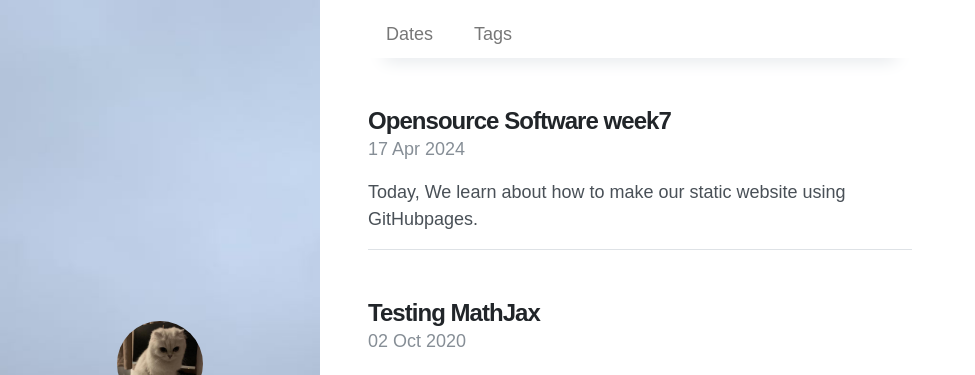
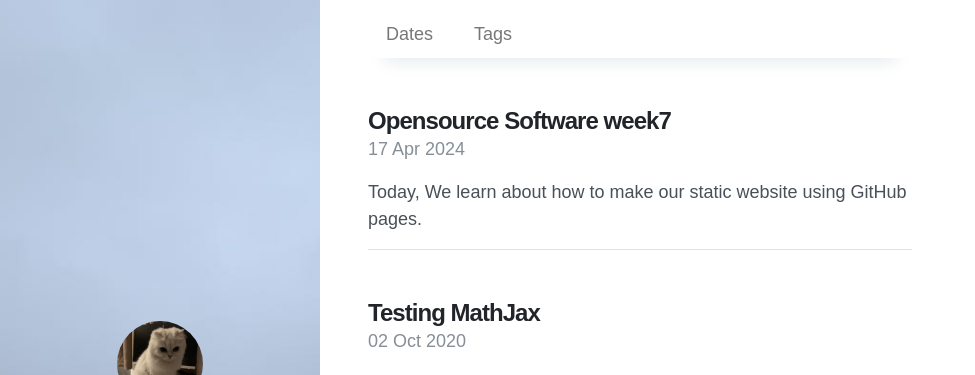
Before and after one commit to znznznxn/znznznxn.github.io, a Jekyll site: the page built from index.html, in a window 1280 px wide and 1029 px high. Shown: the top 375 px of the window, without its empty margins (0-975 px from the left). Built offline with Jekyll 4.4.1, drawn with Linux system fonts in a browser that asks for light colours; nearby versions of some CDN libraries; the list of posts is cut into pages by our own code.

Commit message:
page corrected

```diff
--- a/_posts/2024-04-17-oss-test.md
+++ b/_posts/2024-04-17-oss-test.md
@@ -5,7 +5,7 @@ tags: oss, github
 date: 2024-04-17 18:07 +0800
 ---
 
-Today, We learn about how to make our static website using GitHubpages.
+Today, We learn about how to make our static website using GitHub pages.
 
 ### Step 1. Create Repository for GitHub Pages
 
```
